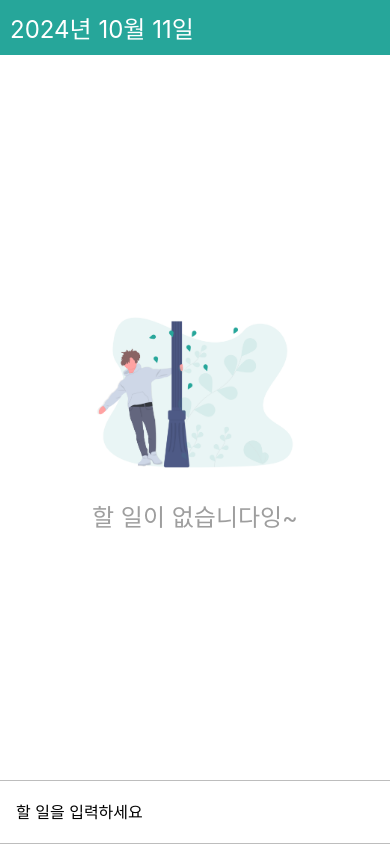
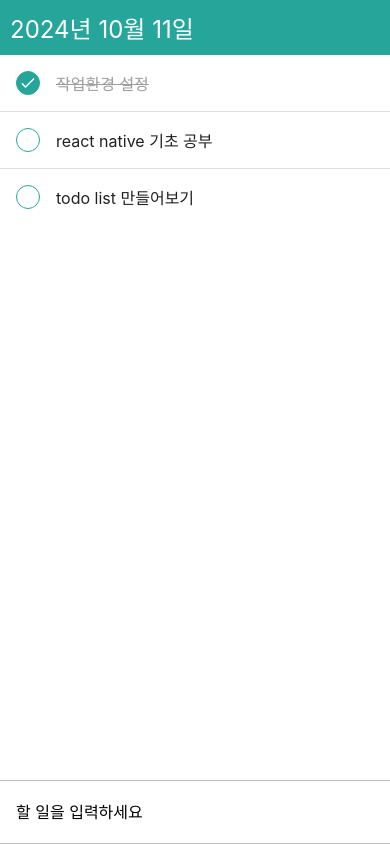
Before and after one commit to siyeol97/TodoApp, a React Native app: screen / in a window 390 px wide. Built offline with nearby package versions, Linux system fonts and the light colour scheme.

Commit message:
💄 UI : Todo list, add todo type

```diff
--- a/App.tsx
+++ b/App.tsx
@@ -1,12 +1,19 @@
-import React from 'react';
+import React, {useState} from 'react';
 import {SafeAreaProvider, SafeAreaView} from 'react-native-safe-area-context';
 import DateHead from './components/DateHead';
 import AddTodo from './components/AddTodo';
 import Empty from './components/Empty';
 import {KeyboardAvoidingView, Platform, StyleSheet} from 'react-native';
+import TodoList from './components/TodoList';
 
 export default function App(): React.JSX.Element {
   const today = new Date();
+
+  const [todos, setTodos] = useState([
+    {id: 1, text: '작업환경 설정', done: true},
+    {id: 2, text: 'react native 기초 공부', done: false},
+    {id: 3, text: 'todo list 만들어보기', done: false},
+  ]);
 
   return (
     <SafeAreaProvider>
@@ -15,7 +22,7 @@
           style={styles.avoid}
           behavior={Platform.OS === 'ios' ? 'padding' : undefined}>
           <DateHead today={today} />
-          <Empty />
+          {todos.length === 0 ? <Empty /> : <TodoList todos={todos} />}
           <AddTodo />
         </KeyboardAvoidingView>
       </SafeAreaView>
--- /dev/null
+++ b/components/TodoItem.tsx
@@ -0,0 +1,53 @@
+import {View, Text, StyleSheet, Image} from 'react-native';
+import React from 'react';
+import {Todo} from '../types';
+
+interface Props {
+  todo: Todo;
+}
+
+export default function TodoItem({todo}: Props) {
+  const {id, text, done} = todo;
+  return (
+    <View style={styles.item}>
+      <View style={[styles.circle, done && styles.filled]}>
+        {done && (
+          <Image
+            source={require('../assets/icons/check_white/check_white.png')}
+          />
+        )}
+      </View>
+      <Text style={[styles.text, done && styles.lineThrough]}>{text}</Text>
+    </View>
+  );
+}
+
+const styles = StyleSheet.create({
+  item: {
+    flexDirection: 'row',
+    padding: 16,
+    alignItems: 'center',
+  },
+  circle: {
+    width: 24,
+    height: 24,
+    borderRadius: 12,
+    borderColor: '#26a69a',
+    borderWidth: 1,
+    marginRight: 16,
+  },
+  text: {
+    flex: 1,
+    fontSize: 16,
+    color: '#212121',
+  },
+  filled: {
+    justifyContent: 'center',
+    alignItems: 'center',
+    backgroundColor: '#26a69a',
+  },
+  lineThrough: {
+    color: '#9e9e9e',
+    textDecorationLine: 'line-through',
+  },
+});
--- /dev/null
+++ b/components/TodoList.tsx
@@ -0,0 +1,30 @@
+import {View, Text, FlatList, StyleSheet} from 'react-native';
+import React from 'react';
+import {Todo} from '../types';
+import TodoItem from './TodoItem';
+
+interface Props {
+  todos: Todo[];
+}
+
+export default function TodoList({todos}: Props) {
+  return (
+    <FlatList
+      ItemSeparatorComponent={() => <View style={styles.separator} />}
+      style={styles.list}
+      data={todos}
+      renderItem={({item}) => <TodoItem todo={item} />}
+      keyExtractor={item => item.id.toString()}
+    />
+  );
+}
+
+const styles = StyleSheet.create({
+  list: {
+    flex: 1,
+  },
+  separator: {
+    backgroundColor: '#e0e0e0',
+    height: 1,
+  },
+});
--- /dev/null
+++ b/types.ts
@@ -0,0 +1,5 @@
+export interface Todo {
+  id: number;
+  text: string;
+  done: boolean;
+}
```
